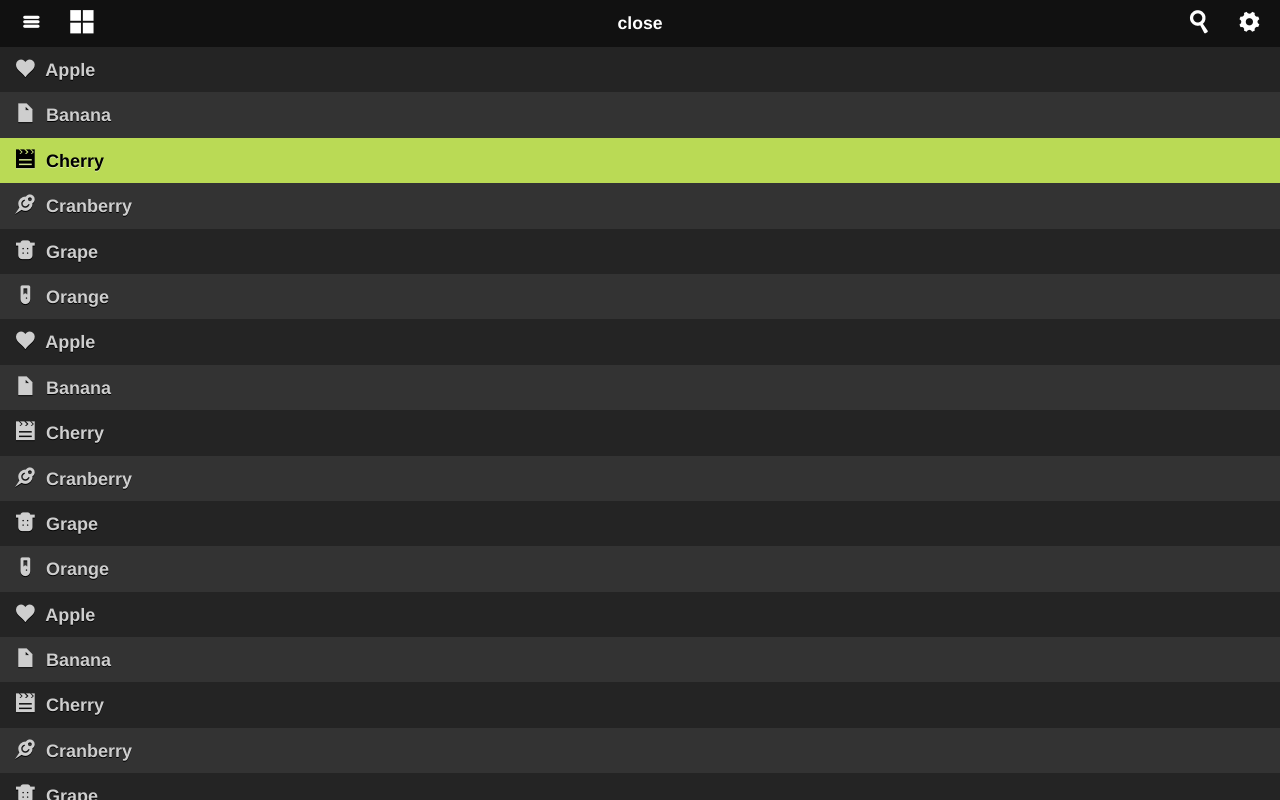
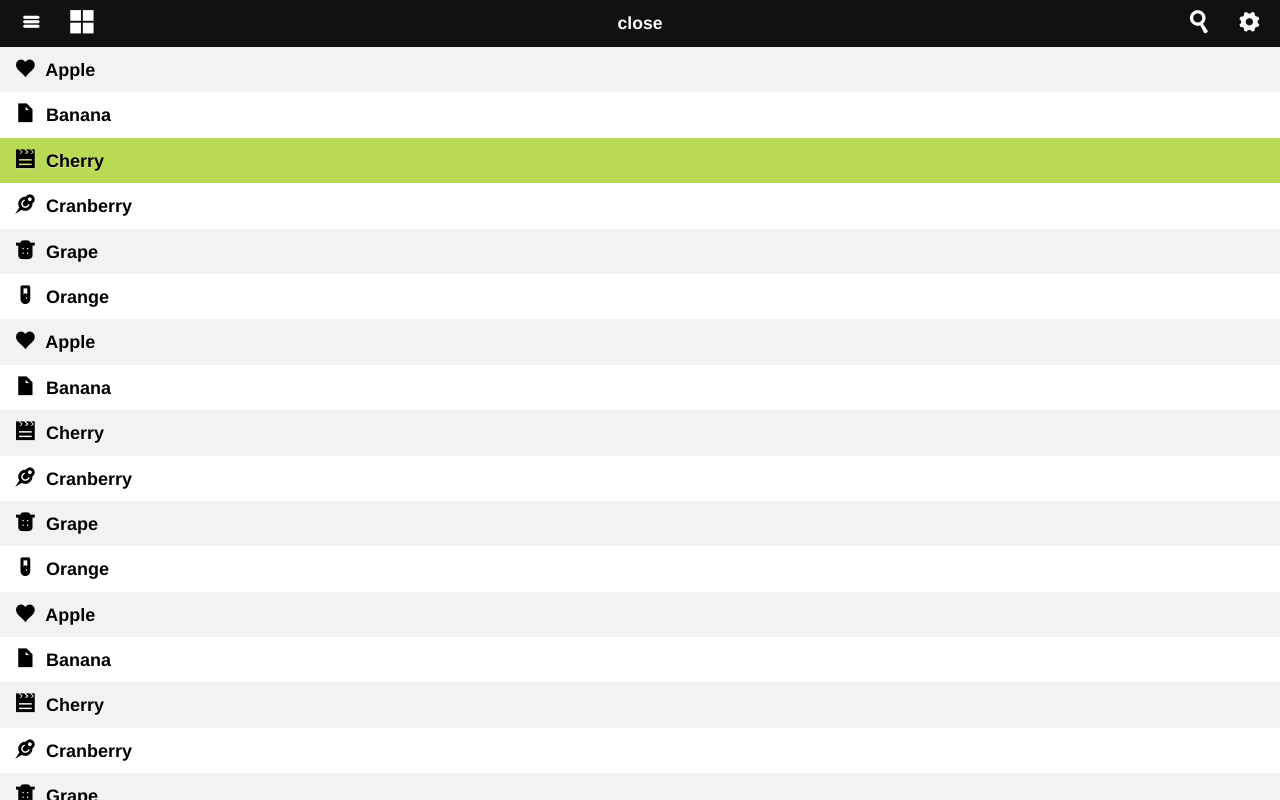
Before and after one commit to DevinClark/simply-mobile, a website: page testmenu.html in a window 1280 px wide. Both pictures are taken after a click on the element "AppName". Drawn offline with Linux system fonts and the light colour scheme.

Commit message:
Another revision

```diff
--- a/testmenu.html
+++ b/testmenu.html
@@ -38,22 +38,30 @@
 		right: 0;
 		overflow: scroll;
 		-webkit-overflow-scrolling: touch;
+		background: rgba(0,0,0,.5);
 		color: white; }
 
 	#test-nav ul li a {
-		opacity: 0;
+		opacity: 1;
 		display: block;
 		margin-bottom: 0px;
-		color: #cecece;
+		color: black;
 		font-size: 18px;
 		font-weight: 700;
 		text-decoration: none;
-		background: #333;
+		background: #fff;
 		text-shadow: 0 1px 0 black;
 		position: relative;
 		top: 0;
-		left: -100%;
+		text-shadow: 0 1px 0 rgba(255,255,255,.5);
 		padding: 10px 10px; }
+
+	#test-nav ul li a.odd {
+		left: 0;
+	}
+	#test-nav ul li a.even {
+		right: 0;
+	}
 
 	#test-nav ul li a.active {
 		background: #bada55 !important;
@@ -61,7 +69,7 @@
 		color: black; }
 
 	#test-nav ul li:nth-child(odd) a {
-		background: #242424 }
+		background: #f2f2f2 }
 
 	#test-nav ul {
 		position: relative;
@@ -282,39 +290,50 @@
 	<script src="js/app.js"></script>
 
 	<script>
+	$(function(){
+		var navWidth = $(document).outerWidth();
+
+		$('#test-nav ul li a').each(function(index){
+			if (index%2 !== 0)
+				$(this).css({'left': -navWidth}).addClass('odd');
+			else
+				$(this).css({'right': -navWidth}).addClass('even');
+		});
 
 	$('.test').on('click',function(){
-		var delay = 150;
-		var navWidth = $(document).outerWidth();
+		var delay = 550;
 		var num = $('#test-nav ul li a').length;
 
 		if( ! $(this).hasClass('menuopen') ) {
 			$('#test-nav').fadeIn(200);
 
-			$('#test-nav ul li a').each(function(index){
-				$(this).stop().delay(index * (delay/1.5)).animate({
-					'left': 0,
-					'opacity': 1,
-					'-webkit-transform': 'rotateZ(5deg)'
-				}, delay);
-			});
+			$('.odd').animate({
+				'left': 0
+			}, 500);
+
+			$('.even').animate({
+				'right': 0
+			}, 500);
 
 			$(this).html('close').addClass('menuopen');
 		} else {
-			$('#test-nav ul li a').each(function(index){
-				$(this).stop().delay(index * (delay/2)).animate({
-					'opacity': 0
-				}, delay);
-			});
+			$('.odd').animate({
+				'left': -navWidth
+			}, 400);
+
+			$('.even').animate({
+				'right': -navWidth
+			}, 400);
 
 			setTimeout(function(){
-				$('#test-nav').fadeOut(500);
-				$('#test-nav ul li a').css({'left': -navWidth});
-			}, 700)
+				$('#test-nav').fadeOut(400);
+			}, 400)
 
 			$(this).html('open').removeClass('menuopen');
 		}
 	});
+	});
+
 	</script>
 
 	<script>document.write('<script src="http://' + (location.host || 'localhost').split(':')[0] + ':35729/livereload.js?snipver=1"></' + 'script>')</script>
```
